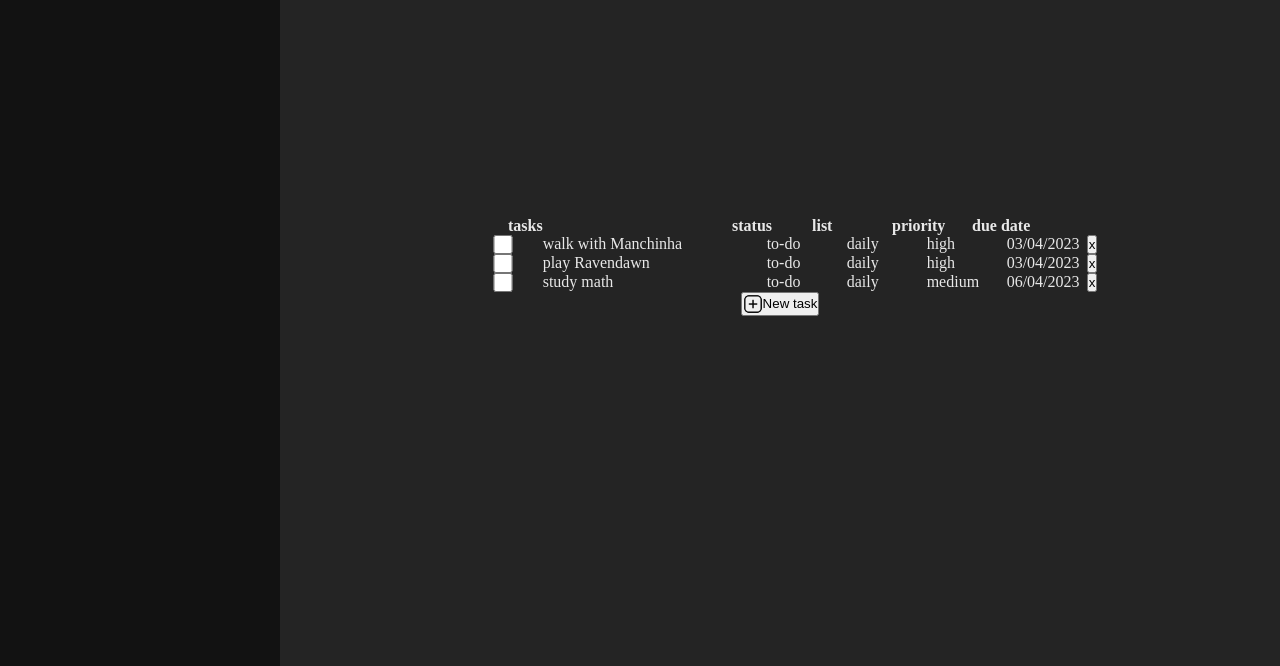
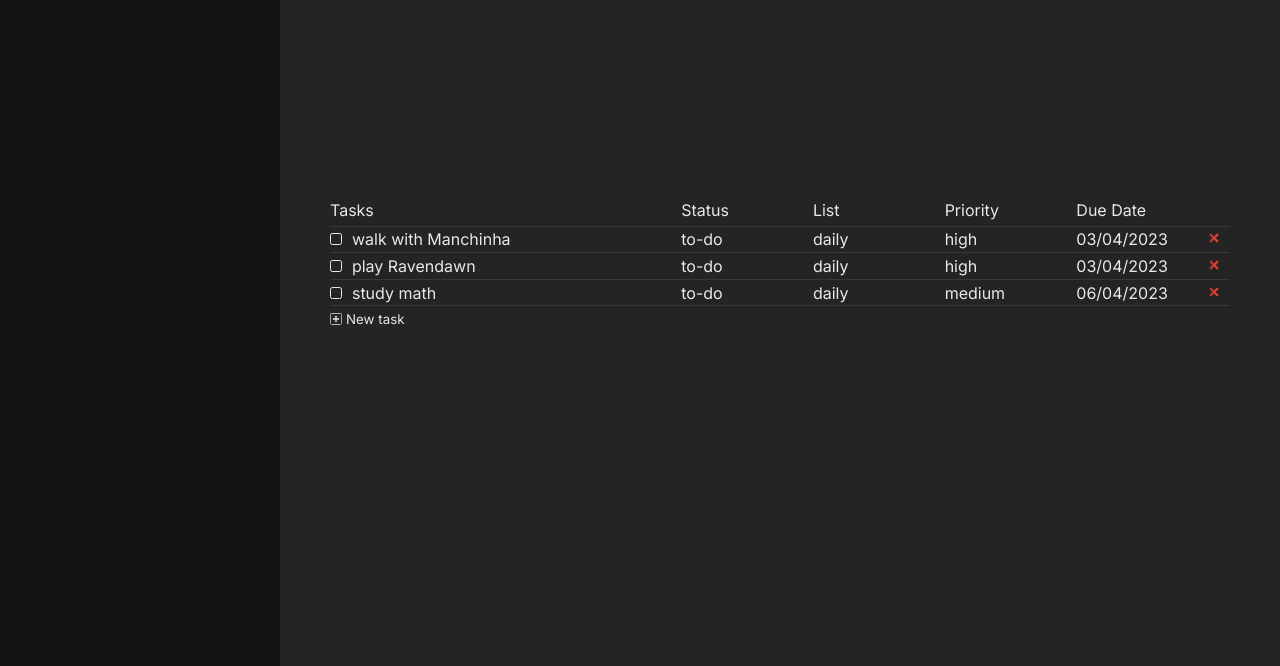
Before and after one commit to rmathr/todo-list, a website built with webpack: page dist/index.html in a window 1280 px wide. Shown: the part 134-800 px from the top of the page. Built offline with nearby package versions, Linux system fonts and the light colour scheme.

Commit message:
Add more style

```diff
--- a/src/displayTasks.js
+++ b/src/displayTasks.js
@@ -1,5 +1,6 @@
 import interactDOM from "./interactDom"
 // import loopTodos from "./loopTodos"
+import x from './crossed.png'
 
 export default function displayTasks(array){
     const todosView = interactDOM().hookDOMelement('todosView')
@@ -7,11 +8,12 @@ export default function displayTasks(array){
     interactDOM().returnAllMatchingElements('delete-task').forEach(e => e.remove())
     for(let i = 0; i < array.length; i++){
         let container = interactDOM().createElementWithClassAndId('div', 'todos', `todo${i}`)
+        let checkTask = interactDOM().createElementWithClassAndId('button', 'check-task', `checktask#${i}`)
         let deleteTask = interactDOM().createElementWithClassAndId('button', 'delete-task', `${i}`)
-        let checkbox = interactDOM().createElementWithClassAndId('input', 'check-task', `checktask#${i}`)
-        checkbox.type = 'checkbox'
-        deleteTask.textContent = 'x'
-        container.appendChild(checkbox)
+        let deleteImage = interactDOM().createElementWithClassAndId('img', 'delete-image', 'deleteImage')
+        deleteImage.src = x
+        deleteTask.appendChild(deleteImage)
+        container.appendChild(checkTask)
         interactDOM().appendElementAndDefineContent(container, array[i], i)
         todosView.appendChild(container)
         container.appendChild(deleteTask)
--- a/src/index.js
+++ b/src/index.js
@@ -58,7 +58,7 @@ const todosView = interactDOM().hookDOMelement('todosView')
 
 
 todosView.addEventListener('click', (e) => {
-    if (e.target.classList.contains('delete-task')) {
+    if (e.target.classList.contains('delete-image')) {
         // console.log(e.target.id)
         deleteTask(e.target.id)
 
@@ -71,7 +71,11 @@ todosView.addEventListener('click', (e) => {
         const index = +`${e.target.id}`.replace("priority", "")
         // console.log(index)
         controlPriorityChange(e.target, index, todos)
-    } else {
+    } else if (e.target.classList.contains('check-task')){
+        e.target.classList.toggle('clicked')
+    }
+
+    else {
         displayTasks(todos)
     }
 });
@@ -100,6 +104,10 @@ openTaskForm.addEventListener('click', e =>{
     handleNewTaskButton(e)
 })
 
+
+document.addEventListener('click', e=> {
+    console.log(e.target)
+})
 
 const createTaskForm = function (){
     const newTask = interactDOM().createElementWithClassAndId('form', 'new-task', 'newTask')
--- a/src/style.css
+++ b/src/style.css
@@ -1,7 +1,10 @@
+@import url('https://fonts.googleapis.com/css2?family=Inter:wght@100;400;700&display=swap');
+
 *{
     margin: 0;
     padding: 0;
     box-sizing: border-box;
+    font-family: 'Inter', sans-serif;
 }
 
 body {
@@ -45,33 +48,51 @@ body {
     display: flex;
     flex-direction: column;
     justify-content: center;
-    align-items: center;
+    /* align-items: center; */
 }
 
 .todos{
-    display: flex;
-    flex-direction: row;
-    /* display: grid;
-    grid-template-columns: ; */
-
+    /* display: flex;
+    flex-direction: row; */
+    display: grid;
+    grid-template-columns: 1fr 15fr 6fr 6fr 6fr 6fr 1fr;
+    grid-template-rows: 1.6rem;
+    border-bottom: 1px solid rgba(232, 232, 232, 0.1);
 }
 
-.todos > *, .todos-general-titles > *{
-    width: 5rem;
+.todos > * {
+    align-self: center;
 }
 
-.todo-tasks, #todosTasksTitle{
+/* .todos > *, .todos-general-titles > *{
+    width: 5rem;
+} */
+
+/* .todo-tasks, #todosTasksTitle{
     width: 14rem;
+} */
+
+.todo-status, .todo-list, .todo-priority, .todo-due-date{
+    justify-self: flex-start;
 }
 
 .todos-general-titles {
     display: flex;
     flex-direction: row;
-    font-weight: 700;
+    /* font-weight: 700; */
+    /* width: 90%; */
+    display: grid;
+    grid-template-columns: 16fr 6fr 6fr 6fr 7fr;
+    grid-template-rows: 1.6rem;
+    border-bottom: 1px solid rgba(232, 232, 232, 0.1);
+    text-transform: capitalize;
 }
 
 .delete-task{
     width: fit-content;
+    background-color: transparent;
+    border: none;
+    align-self: center;
 }
 
 .change-status, .change-priority{
@@ -85,16 +106,49 @@ body {
 .add-new-task{
     display: flex;
     flex-direction: row;
+    width: 90%;
+    height: 1.6rem;
+    /* display: grid;
+    grid-template-columns: 1fr 8fr; */
 }
 
 .open-task-form{
     display: flex;
     flex-direction: row;
     align-items: center;
-    align-self: flex-start;
+    color: #e8e8e8;
+    background-color: transparent;
+    border: none;
+    /* align-self: flex-start; */
 }
 
 .task-form-image{
-    width: 20px;
+    width: 12px;
+    height: 12px;
+    border-radius: 20%;
+    /* border: 0.5px solid #e8e8e8; */
+    height: auto;
+    margin-right: 4px;
+}
+
+.check-task{
+    width: 12px;
+    height: 12px;
+    border: 1px solid #e8e8e8;
+    background-color: transparent;
+    border-radius: 20%;
+    padding: 1px;
+}
+
+.check-task:hover, .delete-task:hover{
+    cursor: pointer;
+}
+
+.clicked{
+    background-color: aqua;
+}
+
+.delete-image{
+    width: 12px;
     height: auto;
 }
--- a/webpack.config.js
+++ b/webpack.config.js
@@ -25,6 +25,10 @@ module.exports = {
             test: /\.(png|svg|jpg|jpeg|gif)$/i,
             type: 'asset/resource',
           },
+          {
+            test: /\.(png|svg|jpg|jpeg|gif)$/i,
+            type: 'asset/resource',
+          },
         ],
       },
 };
```
Also changed, not shown: dist/a91a6cb8bc28dc1d6402.png (added), dist/index.html, dist/main.css, dist/main.js, src/crossed.png (added), src/plus-square.svg (added).
